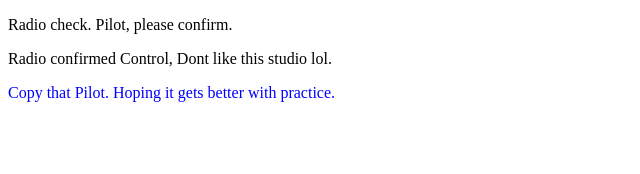
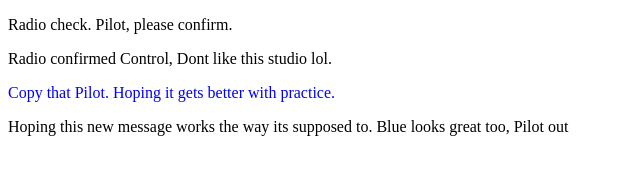
Before and after one commit to AForrest56/Studio-CSS-and-Git, a plain HTML site: page index.html in a window 1280 px wide. Shown: the whole page, without its empty margins (0-640 px from the left). Drawn offline with Linux system fonts and the light colour scheme.

Commit message:
message reply test

```diff
--- a/index.html
+++ b/index.html
@@ -4,5 +4,6 @@
       <p>Radio check. Pilot, please confirm.</p>
       <p>Radio confirmed Control, Dont like this studio lol.</p>
       <p style="color: blue">Copy that Pilot. Hoping it gets better with practice.</p>
+      <p>Hoping this new message works the way its supposed to. Blue looks great too, Pilot out</p>
    </body>
 </html>
```
